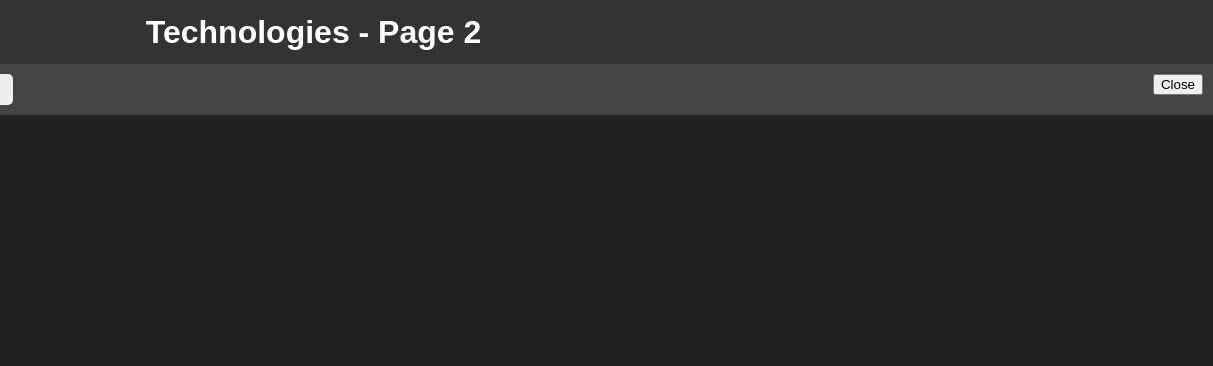
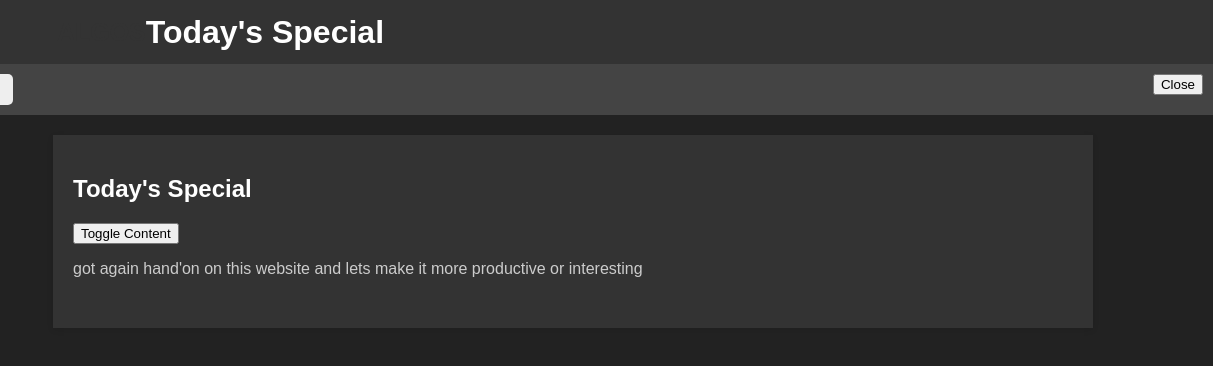
Before and after one commit to Voldemond/ALGOS, a website with bundled scripts: page page2.html in a window 1280 px wide. Shown: the full height of the page, 67-1280 px from the left. Built offline with nearby package versions, Linux system fonts and the light colour scheme.

Commit message:
what's today's speacial

```diff
--- a/page2.html
+++ b/page2.html
@@ -15,7 +15,7 @@
           <span class="logo-text">ALGOS</span>
           <h1>ALGOS</h1>
         </div>
-        <h1>Technologies - Page 2</h1>
+        <h1>Today's Special </h1>
         <div id="datetime"></div>
       </header>
       <nav>
@@ -32,5 +32,14 @@
           <li><button id="close-btn">Close</button></li>
         </ul>
       </nav>
+      <main>
+        <section id="Today's_work">
+          <h2>Today's Special</h2>
+          <button id="toggleButtonintro">Toggle Content</button>
+          <section id="2day's_work">
+          <p>
+              got again hand'on on this website and lets make it more productive or interesting
+          </p>
+      </main>
 </body>
 </html>
```
Also changed, not shown: index.html (+3 -3 lines).
